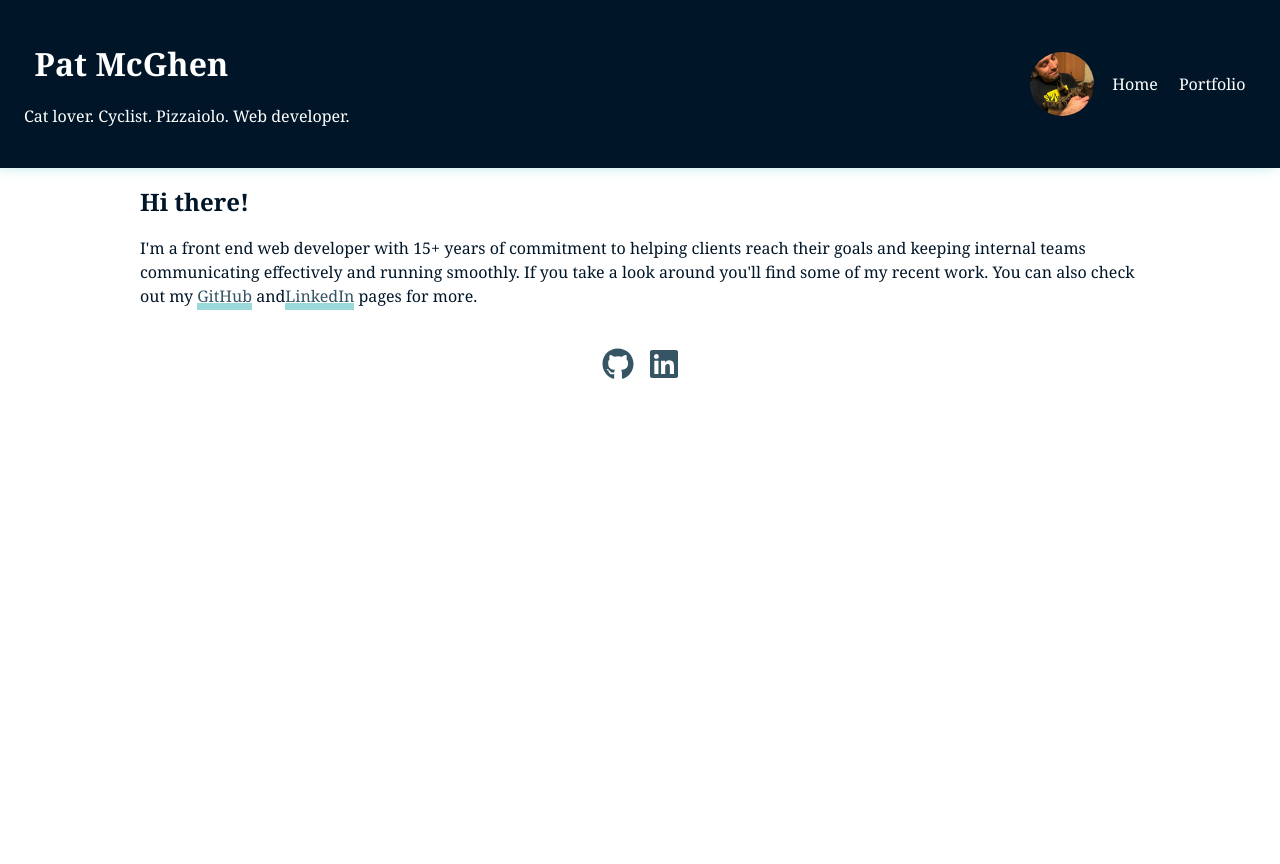
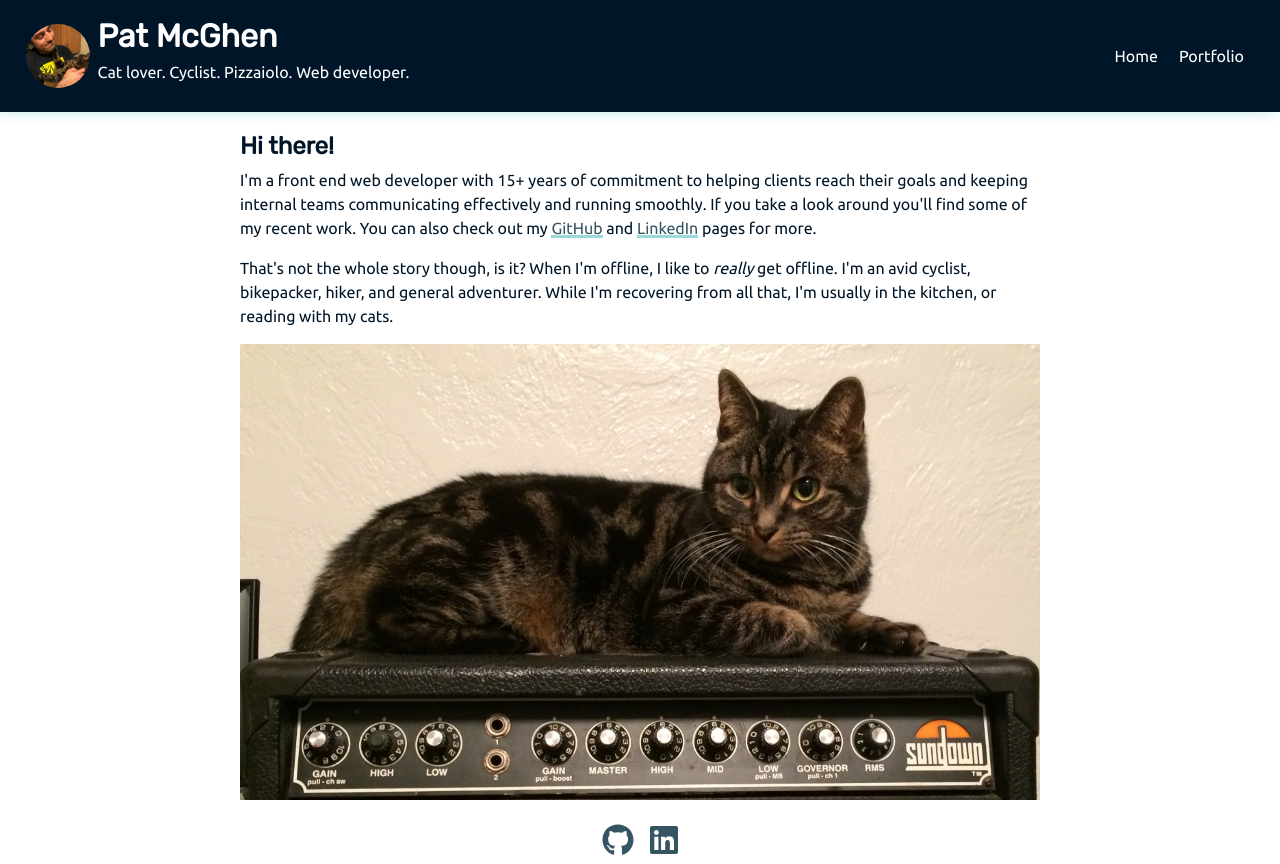
Before and after one commit to pmcghen/portfolio, a Gatsby site: page / in a window 1280 px wide. Before the commit the page ends 800 px from the top, so only its background shows below. Built offline with nearby package versions, Linux system fonts and the light colour scheme; Gatsby itself is replaced by a stand-in of ours.

Commit message:
Change fonts. Tweak margins and padding throughout. Add a picture of B. 😻

```diff
--- a/gatsby-config.js
+++ b/gatsby-config.js
@@ -15,6 +15,16 @@ module.exports = {
         path: `${__dirname}/portfolio`,
       }
     },
+    {
+      resolve: `gatsby-plugin-google-fonts`,
+      options: {
+        fonts: [
+        `Rubik`,
+        `Ubuntu`,
+        ],
+        display: 'swap'
+      },
+    },
     "gatsby-plugin-mdx",
     "gatsby-transformer-sharp",
   ],
--- a/package.json
+++ b/package.json
@@ -23,6 +23,7 @@
     "@mdx-js/mdx": "^1.6.22",
     "@mdx-js/react": "^1.6.22",
     "gatsby": "^3.14.3-next",
+    "gatsby-plugin-google-fonts": "^1.0.1",
     "gatsby-plugin-image": "^1.14.1",
     "gatsby-plugin-mdx": "^2.14.0",
     "gatsby-plugin-sass": "^4.14.0",
--- a/src/components/layout.js
+++ b/src/components/layout.js
@@ -21,15 +21,17 @@ const Layout = ({ pageTitle, children }) => {
     <>
       <title>{pageTitle}</title>
       <header className="page-header around">
-        <div>
-          <h1><Link to="/">{data.site.siteMetadata.title}</Link></h1>
-          <span className="tagline">{data.site.siteMetadata.description}</span>
-        </div>
-        <div className="nav-container flex">
+        <div class="flex">
           <StaticImage
             alt="Pat and B enjoying some offline time"
             src="../images/me.jpg"
             className="avatar" />
+          <div>
+            <h1><Link to="/">{data.site.siteMetadata.title}</Link></h1>
+            <span className="tagline">{data.site.siteMetadata.description}</span>
+          </div>
+        </div>
+        <div className="nav-container flex">
           <nav>
             <Link to="/">Home</Link>
             <Link to="/portfolio">Portfolio</Link>
@@ -40,8 +42,8 @@ const Layout = ({ pageTitle, children }) => {
         {children}
       </main>
       <footer className="page-footer">
-        <a href="https://github.com/pmcghen"><FontAwesomeIcon icon={faGithub} /></a>
-        <a href="https://linkedin.com/in/pmcghen"><FontAwesomeIcon icon={faLinkedin} /></a>
+        <a href="https://github.com/pmcghen"><FontAwesomeIcon icon={faGithub} aria-label="GitHub" /></a>
+        <a href="https://linkedin.com/in/pmcghen"><FontAwesomeIcon icon={faLinkedin} aria-label="LinkedIn" /></a>
       </footer>
     </>
   );
--- a/src/pages/index.js
+++ b/src/pages/index.js
@@ -1,4 +1,5 @@
 import * as React from 'react';
+import { StaticImage } from 'gatsby-plugin-image';
 import Layout from '../components/layout';
 
 // markup
@@ -9,9 +10,17 @@ const IndexPage = () => {
       <p>
         I'm a front end web developer with 15+ years of commitment to helping clients reach their
         goals and keeping internal teams communicating effectively and running smoothly. If you
-        take a look around you'll find some of my recent work. You can also check out my <a href="https://github.com/pmcghen">GitHub</a> and
-        <a href="https://linkedin.com/in/pmcghen">LinkedIn</a> pages for more.
+        take a look around you'll find some of my recent work. You can also check out
+        my <a href="https://github.com/pmcghen">GitHub</a> and <a href="https://linkedin.com/in/pmcghen">LinkedIn</a> pages for more.
       </p>
+      <p>
+        That's not the whole story though, is it? When I'm offline, I like to <em>really</em>  get
+        offline. I'm an avid cyclist, bikepacker, hiker, and general adventurer. While I'm recovering
+        from all that, I'm usually in the kitchen, or reading with my cats.
+      </p>
+      <StaticImage
+        src="../images/b-amp.jpg"
+        alt="Pat's cat, B, launging atop a Sundown guitar amp." />
     </Layout>
   )
 }
--- a/src/scss/helpers/_colors.scss
+++ b/src/scss/helpers/_colors.scss
@@ -11,6 +11,7 @@ $link-color: $dark-blue;
 $page-header-color: $white;
 $page-header-link-color: $white;
 $tag-color: $white;
+$link-hover-color: $black;
 
 // Background colors
 $body-background: $white;
--- a/src/scss/helpers/_global.scss
+++ b/src/scss/helpers/_global.scss
@@ -1,9 +1,11 @@
 $bs: -0.33rem -0.25rem 0.97rem $light-blue;
+$body-font: 'Ubuntu', sans-serif;
+$heading-font: 'Rubik', sans-serif;
 
 body {
   background: $body-background;
   color: $body-color;
-  font-family: Georgia, 'Times New Roman', Times, serif;
+  font-family: $body-font;
   font-size: 1rem;
   line-height: 1.5;
   margin: 0;
@@ -13,7 +15,7 @@ body {
 main {
   width: 90%;
   margin: 0 auto;
-  max-width: 1000px;
+  max-width: 800px;
   padding-top: 1rem;
   padding-bottom: 1rem;
 }
@@ -27,12 +29,16 @@ a {
   &::after {
     content: '';
     background-color: $link-border;
-    height: 0.4rem;
+    height: 0.2rem;
     position: absolute;
-    bottom: -0.125rem;
+    bottom: 0.12rem;
     left: 0;
     width: 100%;
   }
+}
+
+p {
+  margin-top: 0.25rem;
 }
 
 .flex {
@@ -48,5 +54,6 @@ h1,
 h2,
 h3,
 h4 {
+  font-family: $heading-font;
   margin: 0;
 }
--- a/src/scss/modules/_page-footer.scss
+++ b/src/scss/modules/_page-footer.scss
@@ -5,9 +5,15 @@
     font-size: 2rem;
     margin-left: 0.5rem;
     margin-right: 0.5rem;
+    transition: color 0.125s linear;
 
     &::after {
       display: none;
     }
+
+    &:hover {
+      color: $link-hover-color;
+      transition: color 0.125s linear;
+    }
   }
 }
--- a/src/scss/modules/_page-header.scss
+++ b/src/scss/modules/_page-header.scss
@@ -2,7 +2,7 @@
   background-color: $page-header-background;
   box-shadow: $bs;
   color: $page-header-color;
-  padding: 1.5rem;
+  padding: 0.75rem 2%;
 
   @media (max-width: 647px) {
     text-align: center;
@@ -29,8 +29,6 @@
 
   a {
     color: $page-header-link-color;
-    padding: 0.66rem 0.33rem;
-    margin: 0.33rem;
 
     &::after {
       bottom: 0.33rem;
@@ -49,6 +47,13 @@
   }
 }
 
+nav {
+  a {
+    padding: 0.66rem 0.33rem;
+    margin: 0.33rem;
+  }
+}
+
 .tagline {
   display: inline-block;
   margin-bottom: 1rem;
```
Also changed, not shown: src/pages/about.js (deleted, +0 -20 lines), src/images/b-amp.jpg (added), 1 other file.
